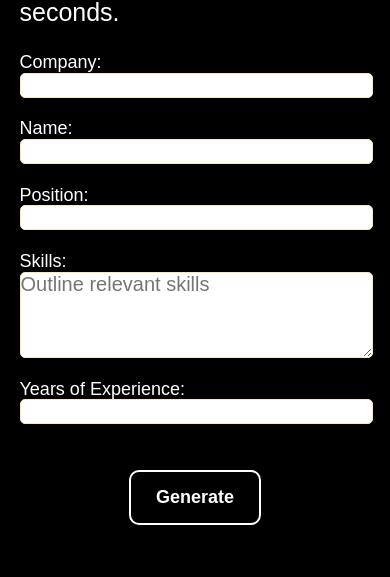
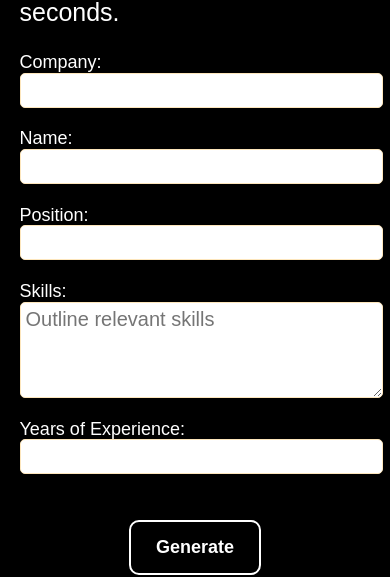
Before and after one commit to orlando70/cover-letter-generator, a Next.js app: page /generate in a window 390 px wide. Shown: the part 200-777 px from the top of the page. Built offline with nearby package versions, Linux system fonts and the light colour scheme; a web font is replaced by a local one.

Commit message:
minor UI fix

```diff
--- a/styles/Generate.module.css
+++ b/styles/Generate.module.css
@@ -110,7 +110,7 @@
 
   .wrapper input,
   .wrapper textarea {
-    padding: 0;
+    padding: 5px;
   }
 }
 
--- a/styles/TopSection.module.css
+++ b/styles/TopSection.module.css
@@ -89,7 +89,7 @@
     .header {
         height: 150px;
         width: 80%;
-        font-size: 30px;
+        font-size: 40px;
         font-weight: 900;
     }
 
```
